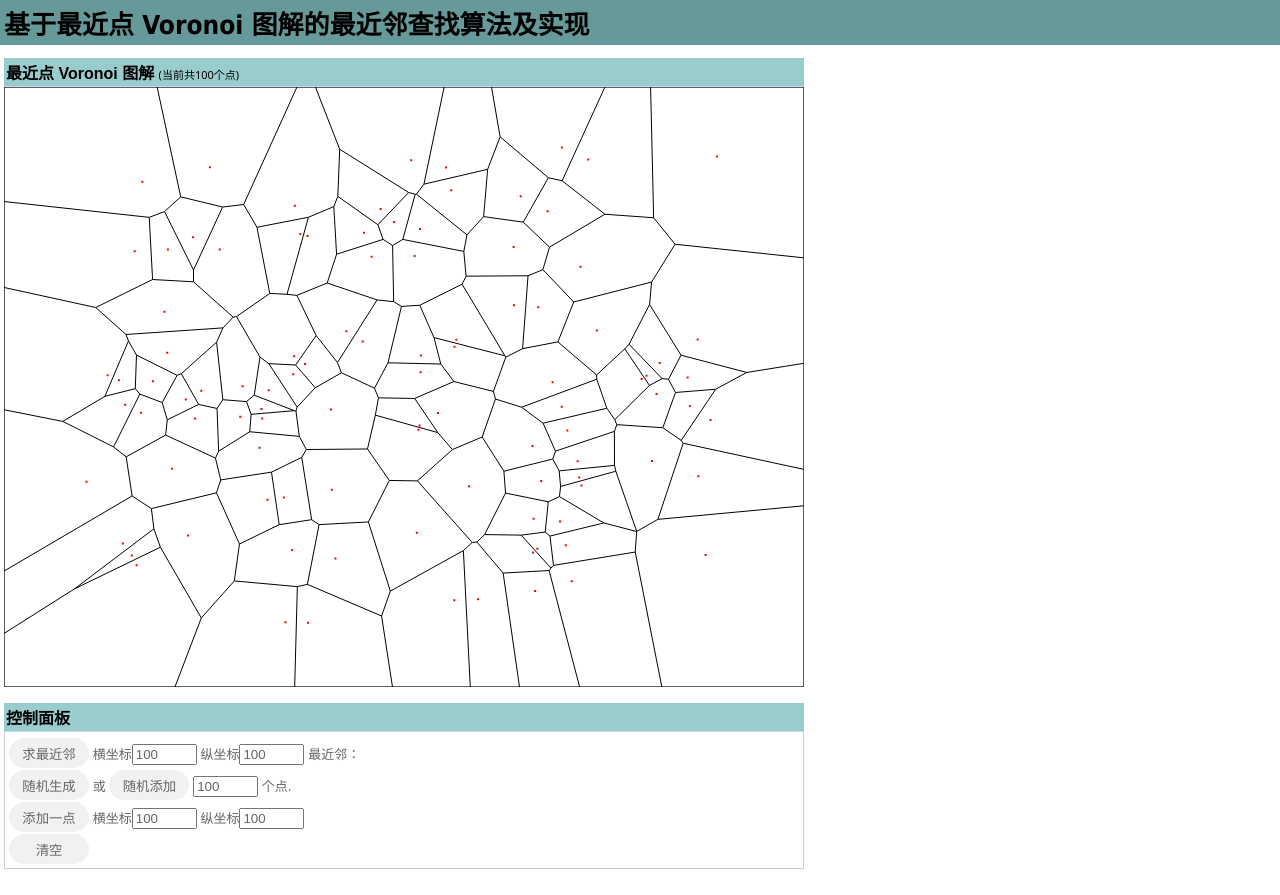
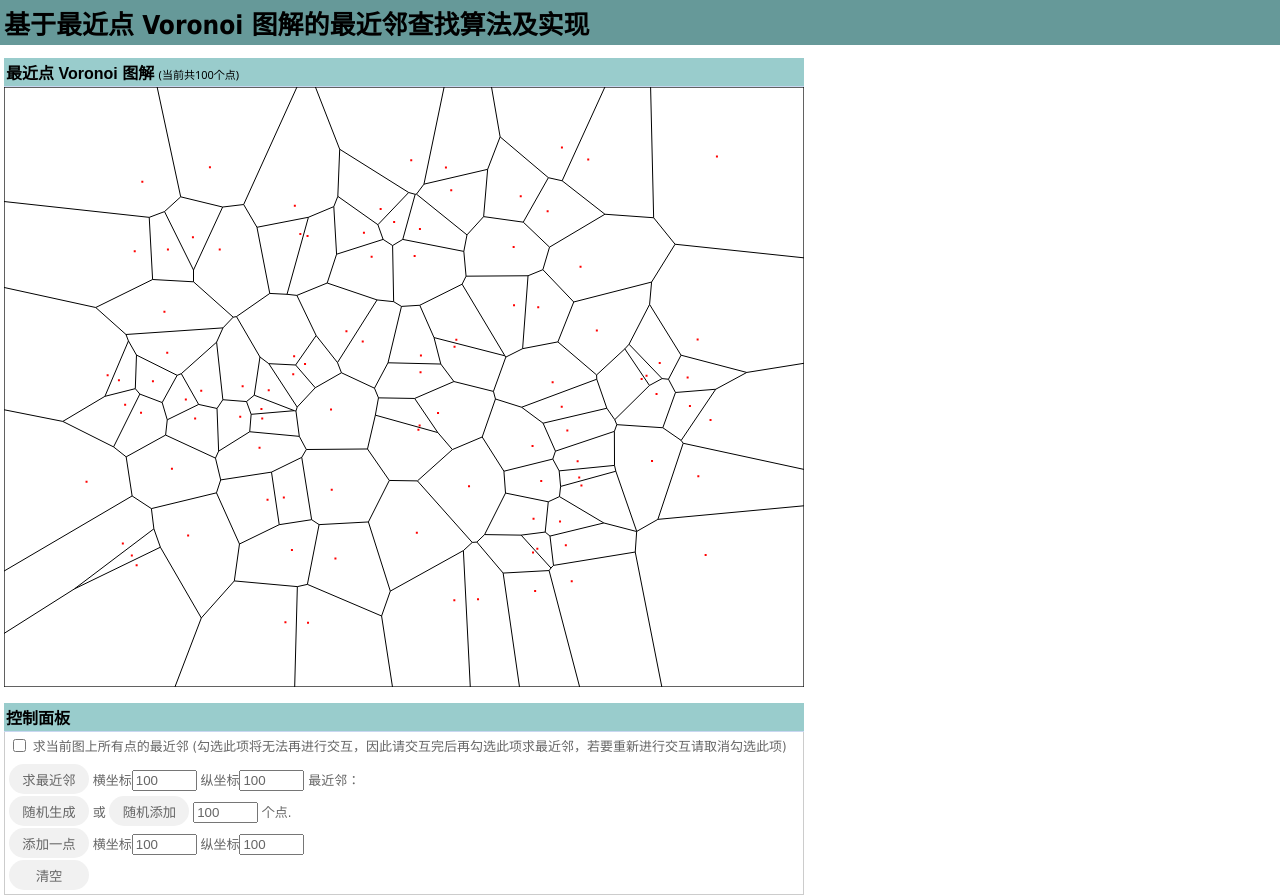
Before and after one commit to OlaWod/Voronoi, a plain HTML site: page index.html in a window 1280 px wide. Before the commit the page ends 869 px from the top, so only its background shows below. Drawn offline with Linux system fonts and the light colour scheme.

Commit message:
delaunayForNearest

```diff
--- a/index.html
+++ b/index.html
@@ -17,27 +17,32 @@
 
 <h4 class="divhdr">最近点 Voronoi 图解 <span id="voronoiStats" style="font:normal 11px sans"></span></h4>
 <div id="canvasParent">
-<canvas id="voronoiCanvas" width="800" height="600" onclick="VoronoiDemo.addSiteClick();VoronoiDemo.recompute();" onmousemove="VoronoiDemo.cellUnderMouse(event);"></canvas>
+<canvas id="voronoiCanvas" width="800" height="600" onclick="if(!VoronoiDemo.delaunay){VoronoiDemo.addSiteClick();VoronoiDemo.recompute();}" onmousemove="if(!VoronoiDemo.delaunay){VoronoiDemo.cellUnderMouse(event);}"></canvas>
 </div>
 
 <h4 class="divhdr">控制面板</h4>
 <div class="divinfo" id="voronoiGenerator">
-<input type="button" class="btn-control" value="求最近邻" onclick="VoronoiDemo.getNearestCell();VoronoiDemo.recompute();"/>
+<input type="checkbox" onclick="if(this.checked){VoronoiDemo.delaunayForNearest();}else{VoronoiDemo.render();VoronoiDemo.delaunay=false;}" id="delaunay">
+<label for="delaunay" style="vertical-align:top">
+求当前图上所有点的最近邻 (勾选此项将无法再进行交互，因此请交互完后再勾选此项求最近邻，若要重新进行交互请取消勾选此项)
+</label>
+<br/>
+<input type="button" class="btn-control" value="求最近邻" onclick="if(!VoronoiDemo.delaunay){VoronoiDemo.getNearestCell();VoronoiDemo.recompute();}"/>
 横坐标<input id="x-target" type="text" value="100" size="5" maxlength="5"/>
 纵坐标<input id="y-target" type="text" value="100" size="5" maxlength="5"/>
 最近邻：<span id="nearestCell"></span>
 <br/>
-<input type="button" class="btn-control" value="随机生成" onclick="VoronoiDemo.randomSites(parseInt(document.getElementById('voronoiNumberSites').value,10),true);VoronoiDemo.render();"/>
+<input type="button" class="btn-control" value="随机生成" onclick="if(!VoronoiDemo.delaunay){VoronoiDemo.randomSites(parseInt(document.getElementById('voronoiNumberSites').value,10),true);VoronoiDemo.render();}"/>
 或
-<input type="button" class="btn-control" value="随机添加" onclick="VoronoiDemo.randomSites(parseInt(document.getElementById('voronoiNumberSites').value,10),false);VoronoiDemo.render();"/>
+<input type="button" class="btn-control" value="随机添加" onclick="if(!VoronoiDemo.delaunay){VoronoiDemo.randomSites(parseInt(document.getElementById('voronoiNumberSites').value,10),false);VoronoiDemo.render();}"/>
 <input id="voronoiNumberSites" type="text" value="100" size="5" maxlength="5"/>
 个点.
 <br/>
-<input type="button" class="btn-control" value="添加一点" onclick="VoronoiDemo.addSiteText();VoronoiDemo.recompute();"/>
+<input type="button" class="btn-control" value="添加一点" onclick="if(!VoronoiDemo.delaunay){VoronoiDemo.addSiteText();VoronoiDemo.recompute();}"/>
 横坐标<input id="x-new" type="text" value="100" size="5" maxlength="5"/>
 纵坐标<input id="y-new" type="text" value="100" size="5" maxlength="5"/>
 <br/>
-<input id="voronoiClearSites" type="button" class="btn-control" value="清空" onclick="VoronoiDemo.clearSites();VoronoiDemo.render();"/>
+<input id="voronoiClearSites" type="button" class="btn-control" value="清空" onclick="if(!VoronoiDemo.delaunay){VoronoiDemo.clearSites();VoronoiDemo.render();}"/>
 </div>
 
 </div>
--- a/voronoi/demo.js
+++ b/voronoi/demo.js
@@ -12,6 +12,7 @@ var VoronoiDemo = {
 		this.canvas = document.getElementById('voronoiCanvas');
 		this.randomSites(100,true);
 		this.render();
+		this.delaunay = false;
 		},
 
 	clearSites: function() {
@@ -246,4 +247,66 @@ var VoronoiDemo = {
 		document.getElementById('nearestCell').innerHTML = "点" + cellid + ", 坐标" + "(" + this.diagram.cells[cellid].site.x + ", " + this.diagram.cells[cellid].site.y + ")";
 	},
 
+	delaunayForNearest: function() {
+		this.delaunay = true;
+		var ctx = this.canvas.getContext('2d');
+		if (!this.diagram) {return;}
+		var cells = this.diagram.cells;
+		if (!cells) {return;}
+		if (this.lastCell !== undefined) {
+			this.renderCell(this.lastCell, '#fff', '#000');
+			this.lastCell = undefined;
+		}
+		// edges
+		for(let i=0; i<cells.length; i++){
+			var cell = cells[i];
+			var halfedges = cell.halfedges,
+				nHalfedges = halfedges.length,
+				edge, vl, vr, dist;
+			let mindist = Infinity, minx = 0, miny = 0;
+			for (var iHalfedge=0; iHalfedge<nHalfedges; iHalfedge++) {
+				edge = halfedges[iHalfedge].edge;
+				vl = edge.lSite;
+				vr = edge.rSite;
+				if(vl != null && vr != null){
+					ctx.beginPath();
+					ctx.moveTo(vl.x,vl.y);
+					ctx.lineTo(vr.x,vr.y);
+					ctx.globalAlpha = 0.2;
+					ctx.strokeStyle = '#cccccc';
+					ctx.stroke();
+					dist = (vl.x-vr.x)*(vl.x-vr.x)+(vl.y-vr.y)*(vl.y-vr.y);
+					if(dist < mindist){
+						mindist = dist;
+						if(cell.site.voronoiId != vl.voronoiId){
+							minx = vl.x; miny = vl.y;
+						}else{
+							minx = vr.x; miny = vr.y;
+						}
+					}
+				}
+			}
+			ctx.beginPath();
+			ctx.moveTo(cell.site.x,cell.site.y);
+			ctx.lineTo(minx,miny);
+			var dx = minx - cell.site.x;
+			var dy = miny - cell.site.y;
+			var angle = Math.atan2(dy, dx);
+			var headlen = 8;
+			ctx.moveTo(minx - headlen * Math.cos(angle - Math.PI / 6), miny - headlen * Math.sin(angle - Math.PI / 6));
+			ctx.lineTo(minx, miny);
+			ctx.lineTo(minx - headlen * Math.cos(angle + Math.PI / 6), miny - headlen * Math.sin(angle + Math.PI / 6));
+			ctx.globalAlpha = 1;
+			ctx.strokeStyle = '#0099ff';
+			ctx.stroke();
+			// site
+			v = cell.site;
+			ctx.globalAlpha = 1;
+			ctx.fillStyle = '#f00';
+			ctx.beginPath();
+			ctx.rect(v.x-2/3,v.y-2/3,2,2);
+			ctx.fill();
+		}
+	},
+
 };
--- a/voronoi/style.css
+++ b/voronoi/style.css
@@ -29,3 +29,8 @@ h4 {font:bold 16px sans-serif;margin:0.5em 0 0 0;border:0;border-bottom:solid 1p
 .divinfo input{
 	color: #666;
 }
+
+#delaunay{
+	height: 13px;
+	margin-bottom: 10px;
+}
```
